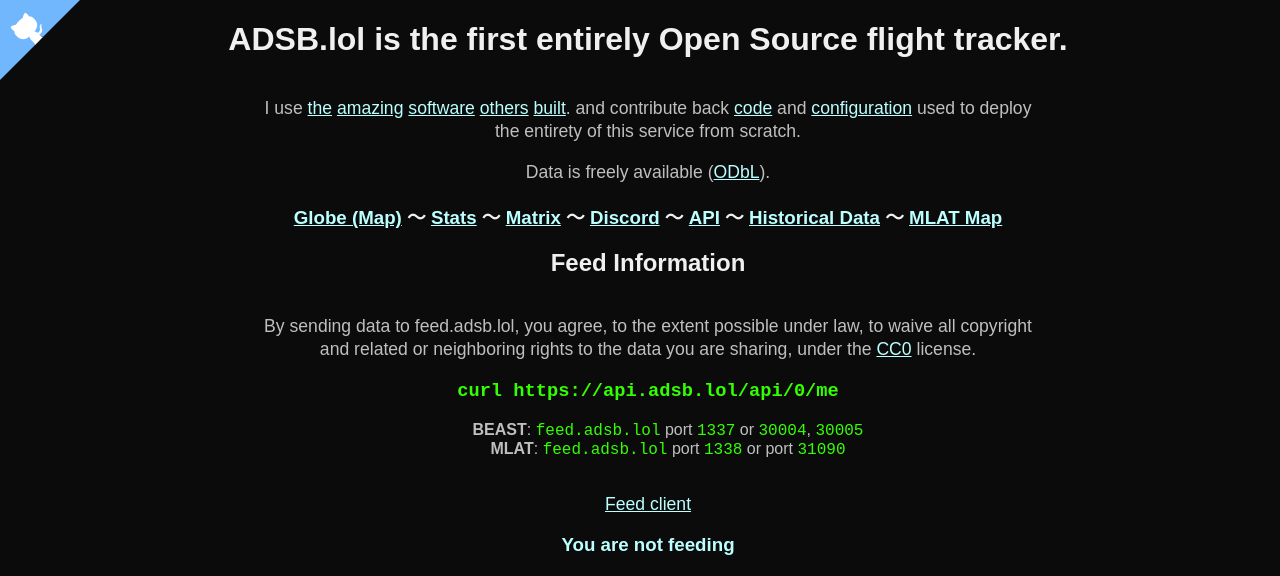
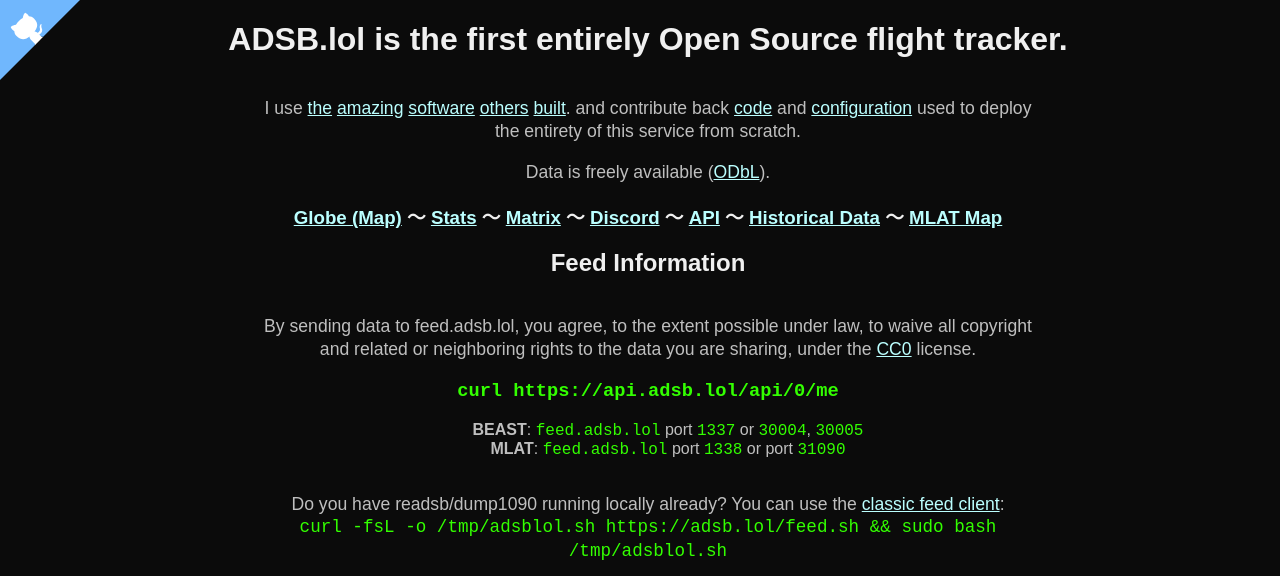
Before and after one commit to adsblol/api, a FastAPI app: page / in a window 1280 px wide. Shown: the top 576 px of the page. Run offline with FastAPI, Linux system fonts and the light colour scheme; data that the repository does not hold is empty.

Commit message:
Update index.html
Signed-off-by: Katia  <1695469+katlol@users.noreply.github.com>

```diff
--- a/templates/index.html
+++ b/templates/index.html
@@ -183,7 +183,11 @@
             <li><b>BEAST</b>: <code>feed.adsb.lol</code> port <code>1337</code> or <code>30004</code>, <code>30005</code></li>
             <li><b>MLAT</b>: <code>feed.adsb.lol</code> port <code>1338</code> or port <code>31090</code><li>
         </ul>
-        <p><a href="https://github.com/adsblol/feed">Feed client</a></p>
+        <p>Do you have readsb/dump1090 running locally already? You can use the <a href="https://github.com/adsblol/feed/tree/master">classic feed client</a>:<br/>
+            <code>curl -fsL -o /tmp/adsblol.sh https://adsb.lol/feed.sh && sudo bash /tmp/adsblol.sh</code>
+        </p>
+        <p>See <a href="https://github.com/adsblol/feed">the docker feed client</a> for a setup from scratch to feed ADSB/MLAT/(VDL2/ACARS) to many services.</p>
+
 
         {% set own_beast = clients_beast|length %}
         {% set own_mlat = clients_mlat|length %}
```
